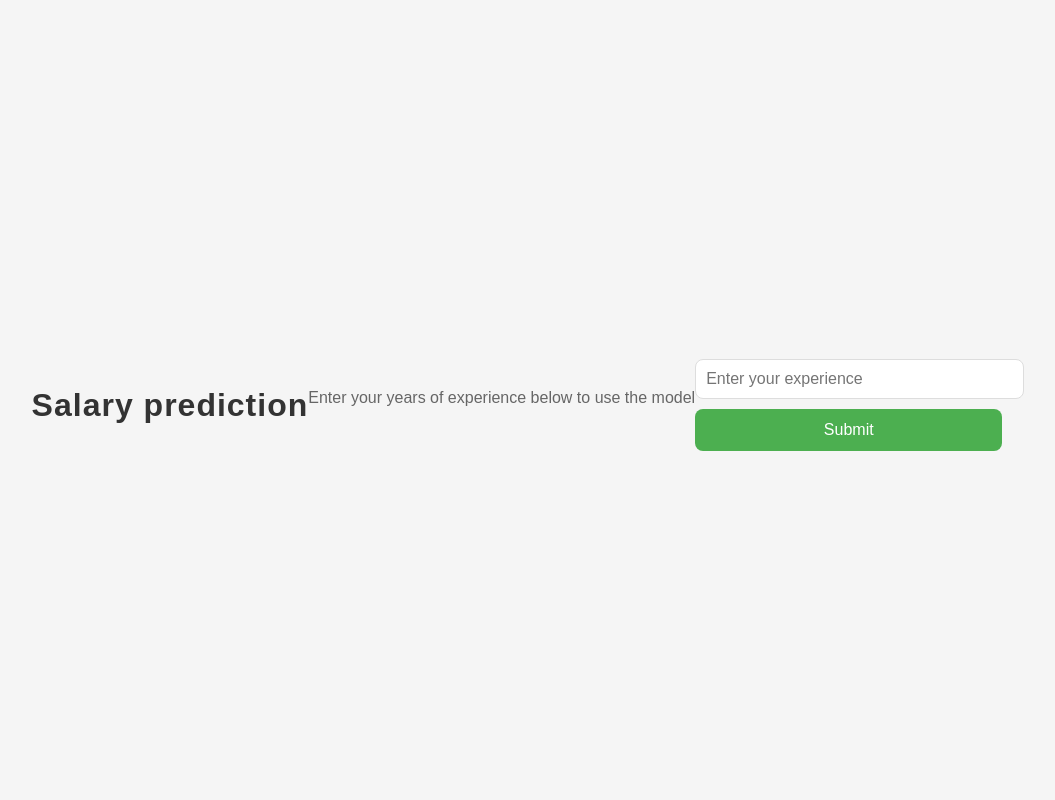
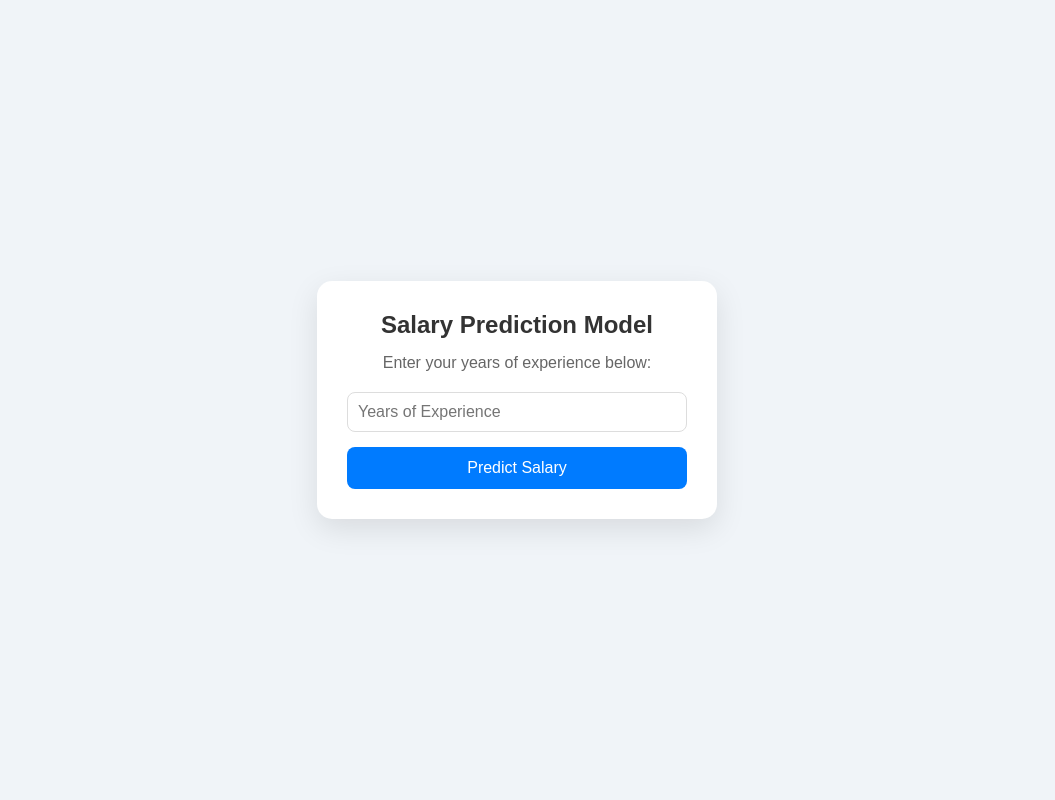
Before and after one commit to Gourab-Pal/Dep-Employee_salary_prediction, a Flask app: page / in a window 1280 px wide. Shown: the whole page, without its empty margins (123-1178 px from the left). Run offline with Flask 3, Linux system fonts and the light colour scheme.

Commit message:
update in index.html

```diff
--- /dev/null
+++ b/static/styles.css
@@ -0,0 +1,88 @@
+/* General Reset */
+* {
+    margin: 0;
+    padding: 0;
+    box-sizing: border-box;
+    font-family: 'Poppins', sans-serif;
+}
+
+/* Body Styling */
+body {
+    background-color: #f0f4f8;
+    display: flex;
+    justify-content: center;
+    align-items: center;
+    height: 100vh;
+    padding: 20px;
+}
+
+/* Container to Center Content */
+.container {
+    max-width: 400px;
+    width: 100%;
+    background-color: #ffffff;
+    padding: 30px;
+    border-radius: 15px;
+    box-shadow: 0 10px 30px rgba(0, 0, 0, 0.1);
+}
+
+/* Form Card Styling */
+.form-card h1 {
+    font-size: 24px;
+    margin-bottom: 15px;
+    color: #333;
+    text-align: center;
+}
+
+.form-card p {
+    margin-bottom: 20px;
+    color: #666;
+    text-align: center;
+}
+
+/* Input Fields */
+input[type="number"] {
+    width: 100%;
+    padding: 10px;
+    margin-bottom: 15px;
+    border: 1px solid #ddd;
+    border-radius: 8px;
+    font-size: 16px;
+}
+
+/* Submit Button */
+button {
+    width: 100%;
+    padding: 12px;
+    background-color: #007bff;
+    color: white;
+    border: none;
+    border-radius: 8px;
+    font-size: 16px;
+    cursor: pointer;
+    transition: background-color 0.3s;
+}
+
+button:hover {
+    background-color: #0056b3;
+}
+
+/* Result Box */
+.result {
+    margin-top: 20px;
+    padding: 15px;
+    background-color: #e9f7ef;
+    border-radius: 10px;
+    text-align: center;
+    box-shadow: 0 5px 15px rgba(0, 0, 0, 0.05);
+}
+
+.result h2 {
+    color: #2e7d32;
+}
+
+.salary {
+    font-size: 20px;
+    font-weight: bold;
+    color: #1b5e20;
+}
--- a/templates/index.html
+++ b/templates/index.html
@@ -3,20 +3,25 @@
 <head>
     <meta charset="UTF-8">
     <meta name="viewport" content="width=device-width, initial-scale=1.0">
-    <title>Model deployment</title>
-    <link rel="stylesheet" href="styles.css">
+    <title>Salary Prediction</title>
+    <link rel="stylesheet" href="{{ url_for('static', filename='styles.css') }}">
 </head>
 <body>
-    <h1>Salary prediction</h1>
-    <p>
-        Enter your years of experience below to use the model
-    </p>
-    <form action="/" method="POST">
-        <input type="number" name="years_of_experience" placeholder="Enter your experience">
-        <input type="submit">
-    </form>
-   {% if my_sal is not none %}
-    <h2> Predicted Salary: {{ my_sal }}</h2>
-    {% endif %}
+    <div class="container">
+        <div class="form-card">
+            <h1>Salary Prediction Model</h1>
+            <p>Enter your years of experience below:</p>
+            <form action="/" method="POST">
+                <input type="number" name="years_of_experience" placeholder="Years of Experience" min="0" required>
+                <button type="submit">Predict Salary</button>
+            </form>
+            {% if my_sal is not none %}
+            <div class="result">
+                <h2>Predicted Salary:</h2>
+                <p class="salary">{{ my_sal }} INR</p>
+            </div>
+            {% endif %}
+        </div>
+    </div>
 </body>
 </html>
--- a/templates/styles.css
+++ /dev/null
@@ -1,81 +0,0 @@
-/* General Styling */
-body {
-    margin: 0;
-    padding: 0;
-    background-color: #f5f5f5;
-    font-family: 'Arial', sans-serif;
-    display: flex;
-    justify-content: center;
-    align-items: center;
-    height: 100vh;
-}
-
-/* Container for the form */
-.container {
-    background-color: #fff;
-    padding: 40px;
-    border-radius: 12px;
-    box-shadow: 0 8px 20px rgba(0, 0, 0, 0.1);
-    max-width: 400px;
-    width: 100%;
-    text-align: center;
-}
-
-/* Heading styling */
-h1 {
-    margin-bottom: 10px;
-    font-size: 2rem;
-    color: #333;
-    letter-spacing: 1px;
-}
-
-/* Paragraph Styling */
-p {
-    color: #666;
-    margin-bottom: 20px;
-}
-
-/* Form Inputs */
-input[type="number"] {
-    width: 100%;
-    padding: 10px;
-    margin: 10px 0;
-    border: 1px solid #ddd;
-    border-radius: 8px;
-    font-size: 1rem;
-}
-
-input[type="submit"] {
-    width: 100%;
-    padding: 12px;
-    background-color: #4CAF50;
-    color: white;
-    border: none;
-    border-radius: 8px;
-    font-size: 1rem;
-    cursor: pointer;
-    transition: background-color 0.3s;
-}
-
-input[type="submit"]:hover {
-    background-color: #45a049;
-}
-
-/* Result Styling */
-.result {
-    margin-top: 20px;
-    padding: 15px;
-    background-color: #e8f5e9;
-    border-radius: 8px;
-    box-shadow: 0 4px 10px rgba(0, 0, 0, 0.1);
-}
-
-.result h2 {
-    margin: 0;
-    color: #333;
-}
-
-.result span {
-    color: #2e7d32;
-    font-weight: bold;
-}
```
